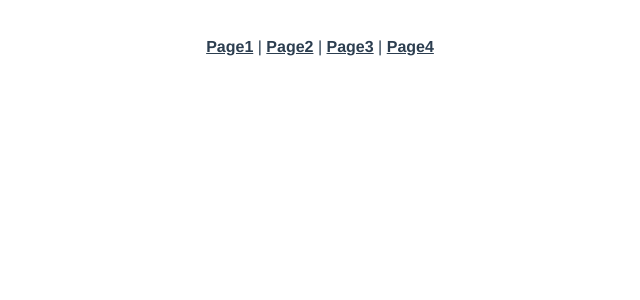
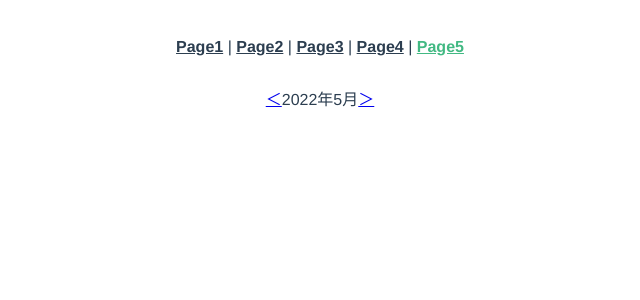
Before and after one commit to konno10/vue.pra2, a Vue app: page /Page5/2022/5 in a window 1280 px wide. Shown: the top 300 px of the page, without its empty margins (320-960 px from the left). Built offline with nearby package versions, Linux system fonts and the light colour scheme.

Commit message:
Page5作成

```diff
--- a/src/App.vue
+++ b/src/App.vue
@@ -1,10 +1,11 @@
 <template>
   <div id="app">
     <div id="nav">
-      <router-link to="/">Page1</router-link> |
+      <router-link to="/Page1">Page1</router-link> |
       <router-link to="/Page2">Page2</router-link> |
       <router-link to="/Page3">Page3</router-link> |
-      <router-link to="/Page4">Page4</router-link>
+      <router-link to="/Page4">Page4</router-link> |
+      <router-link to="/Page5">Page5</router-link>
     </div>
     <router-view/>
   </div>
@@ -26,7 +27,7 @@
     font-weight: bold;
     color: #2c3e50;
 
-    &.router-link-exact-active {
+    &.router-link-active {
       color: #42b983;
     }
   }
--- a/src/router/index.js
+++ b/src/router/index.js
@@ -5,7 +5,7 @@ Vue.use(VueRouter)
 
 const routes = [
   {
-    path: '/',
+    path: '/Page1',
     name: 'Page1',
     component: () => import('../views/Page1.vue')
   },
@@ -24,6 +24,19 @@ const routes = [
     name: 'Page4',
     component: () => import('../views/Page4.vue')
   },
+  {
+    path: '/Page5/:year/:month',
+    name: 'Page5',
+    component: () => import('../views/Page5.vue')
+  },
+  {
+    path: '/Page5',
+    redirect: `/Page5/${new Date().getFullYear()}/${new Date().getMonth() + 1}`,
+  },
+
+
+
+
 ]
 
 const router = new VueRouter({
@@ -32,4 +45,5 @@ const router = new VueRouter({
   routes
 })
 
+
 export default router
--- /dev/null
+++ b/src/views/Page5.vue
@@ -0,0 +1,24 @@
+<template>
+  <div>
+     <router-link :to="month == 1 ? `/Page5/${year-1}/12` : `/Page5/${year}/${month-1}`">＜</router-link>
+    <span>{{year}}年{{month}}月</span>
+     <router-link :to="month == 12 ? `/Page5/${year+1}/1` : `/Page5/${year}/${month+1}`">＞</router-link>
+  </div>
+</template>
+
+<script>
+export default {
+    computed:{
+      year(){
+        return Number(this.$route.params.year)
+      },
+      month(){
+        return Number(this.$route.params.month)
+      }
+    }
+  }
+</script>
+
+<style>
+
+</style>
```
